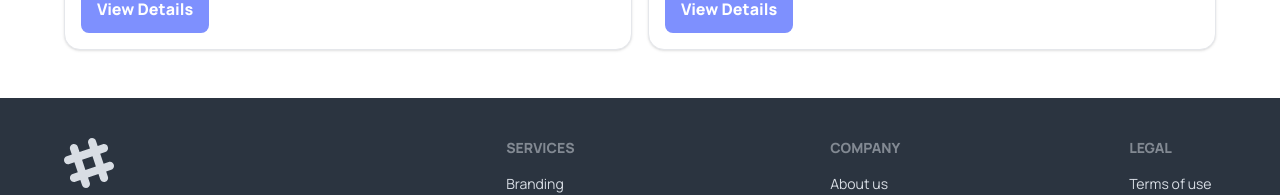
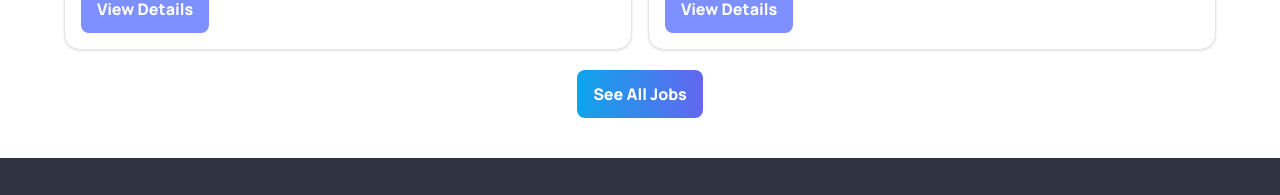
Before and after one commit to Sakhawat71/react-career-hub, a React (Vite) app: page / in a window 1280 px wide. Shown: the part 1546-1741 px from the top of the page. Built offline with nearby package versions, Linux system fonts and the light colour scheme.

Commit message:
handel show all jobs

```diff
--- a/src/components/FeaturedJobs/FeaturedJobs.jsx
+++ b/src/components/FeaturedJobs/FeaturedJobs.jsx
@@ -4,14 +4,14 @@ import Job from "../Job/Job";
 
 const FeaturedJobs = () => {
 
-    const [jobs,setJobs] = useState([])
+    const [jobs, setJobs] = useState([])
     const [dataLength, setDataLength] = useState(4)
 
-    useEffect(()=>{
+    useEffect(() => {
         fetch('jobs.json')
-        .then(res => res.json())
-        .then(data => setJobs(data))
-    },[])
+            .then(res => res.json())
+            .then(data => setJobs(data))
+    }, [])
 
     return (
         <div className="my-10">
@@ -24,6 +24,11 @@ const FeaturedJobs = () => {
                     jobs.slice(0, dataLength).map(job => <Job key={job.id} job={job}></Job>)
                 }
             </div>
+            <div className="text-center my-3">
+                <div className={dataLength === jobs.length ? 'hidden' : ''}>
+                    <button onClick={() => setDataLength(jobs.length)} className="btn btn-primary normal-case bg-gradient-to-r from-sky-500 to-indigo-500 border-none text-white font-extrabold text-base">See All Jobs</button>
+                </div>
+            </div>
         </div>
     );
 };
```
